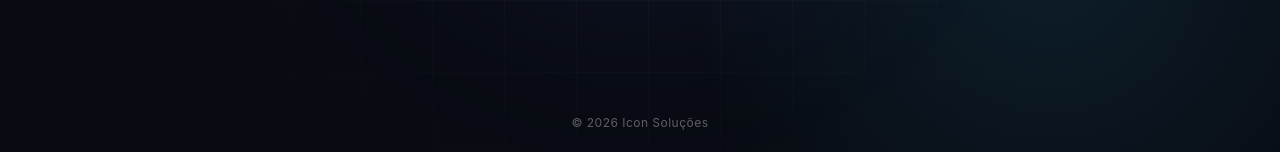
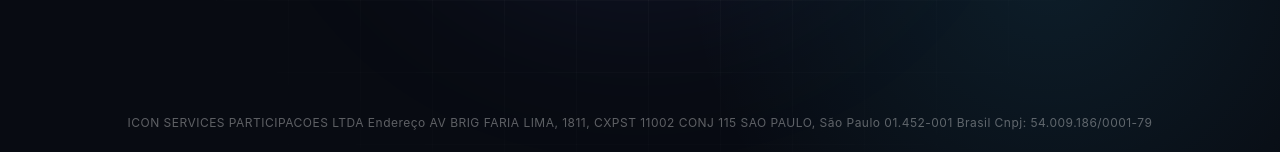
Before and after one commit to finxcapital/iconsolucoeswebsite, a plain HTML site: page index.html in a window 1280 px wide. Shown: the part 648-800 px from the top of the page. Drawn offline with Linux system fonts and the light colour scheme.

Commit message:
Update footer with company details and CNPJ

```diff
--- a/index.html
+++ b/index.html
@@ -228,6 +228,12 @@
     </section>
   </main>
 
-  <footer>© 2026 Icon Soluções</footer>
+  <footer>ICON SERVICES PARTICIPACOES LTDA
+Endereço
+AV BRIG FARIA LIMA, 1811, CXPST 11002 CONJ 115
+SAO PAULO, São Paulo 01.452-001
+Brasil
+
+Cnpj: 54.009.186/0001-79</footer>
 </body>
 </html>
```
